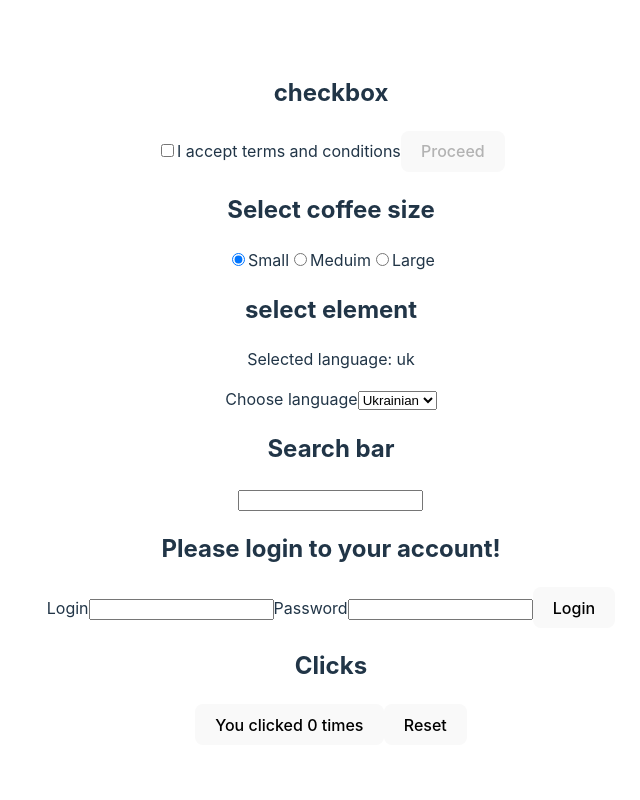
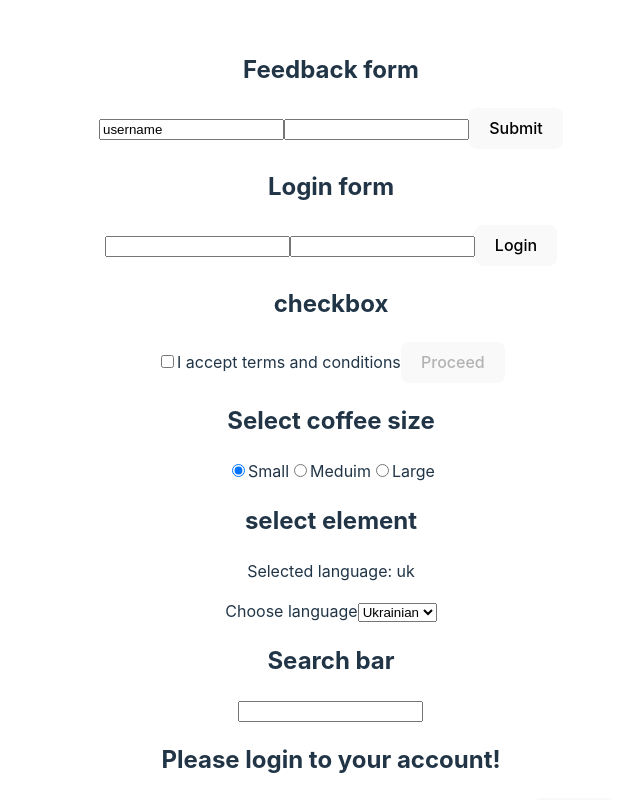
Before and after one commit to dvankevich/react-two, a React (Vite) app: page / in a window 1280 px wide. Shown: the top 800 px of the page, without its empty margins (309-949 px from the left). Built offline with nearby package versions, Linux system fonts and the light colour scheme.

Commit message:
formik initial values

```diff
--- a/package.json
+++ b/package.json
@@ -10,6 +10,7 @@
     "preview": "vite preview"
   },
   "dependencies": {
+    "formik": "^2.4.6",
     "react": "^18.3.1",
     "react-dom": "^18.3.1"
   },
--- a/src/App.jsx
+++ b/src/App.jsx
@@ -1,8 +1,67 @@
 import { useState, useEffect } from 'react';
 import { useId } from 'react';
-// import reactLogo from './assets/react.svg'
-// import viteLogo from '/vite.svg'
+import { Formik, Form, Field } from 'formik';
 import './App.css';
+
+const initialValues = {
+  username: 'username',
+  email: '',
+};
+
+const FeedbackForm = () => {
+  return (
+    <Formik initialValues={initialValues} onSubmit={() => {}}>
+      <Form>
+        <Field type="text" name="username" />
+        <Field type="email" name="email" />
+        <button type="submit">Submit</button>
+      </Form>
+    </Formik>
+  );
+};
+
+const LoginForm = () => {
+  const [values, setValues] = useState({
+    login: '',
+    password: '',
+  });
+
+  const handleChange = evt => {
+    setValues({
+      ...values,
+      [evt.target.name]: evt.target.value,
+    });
+  };
+
+  const handleSumit = evt => {
+    evt.preventDefault();
+
+    console.log(values);
+
+    setValues({
+      login: '',
+      password: '',
+    });
+  };
+
+  return (
+    <form onSubmit={handleSumit}>
+      <input
+        type="text"
+        name="login"
+        value={values.login}
+        onChange={handleChange}
+      />
+      <input
+        type="password"
+        name="password"
+        value={values.password}
+        onChange={handleChange}
+      />
+      <button type="submit">Login</button>
+    </form>
+  );
+};
 
 // Колбек-функція для обробки сабміту форми
 const handleLogin = userData => {
@@ -10,7 +69,7 @@ const handleLogin = userData => {
   console.log(userData);
 };
 
-const LoginForm = ({ onLogin }) => {
+const LoginFormOne = ({ onLogin }) => {
   const loginId = useId();
   const passwordId = useId();
   const handleSubmit = evt => {
@@ -102,6 +161,14 @@ const App = () => {
   return (
     <>
       <div>
+        <h2>Feedback form</h2>
+        <FeedbackForm />
+      </div>
+      <div>
+        <h2>Login form</h2>
+        <LoginForm />
+      </div>
+      <div>
         <h2>checkbox</h2>
         <label>
           <input
@@ -161,7 +228,7 @@ const App = () => {
       <div>
         <h2>Please login to your account!</h2>
         {/* Передаємо колбек як пропс форми */}
-        <LoginForm onLogin={handleLogin} />
+        <LoginFormOne onLogin={handleLogin} />
       </div>
       <div>
         <h2>Clicks</h2>
```
Also changed, not shown: 1 other file (tests, documents, lock files or other folders).
